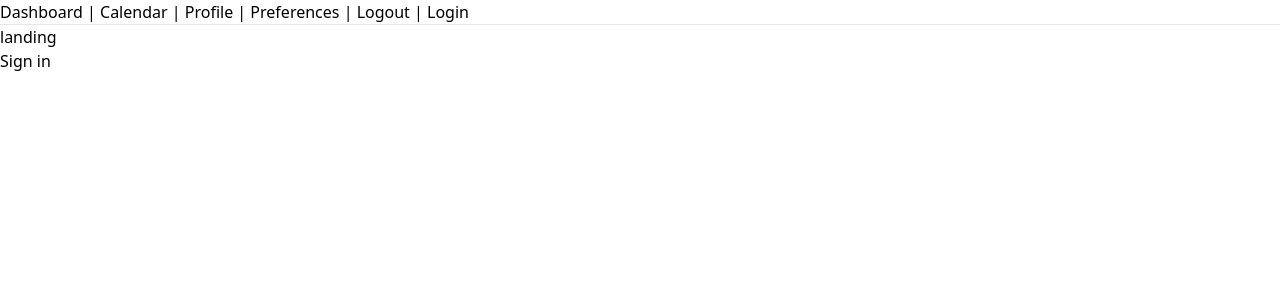
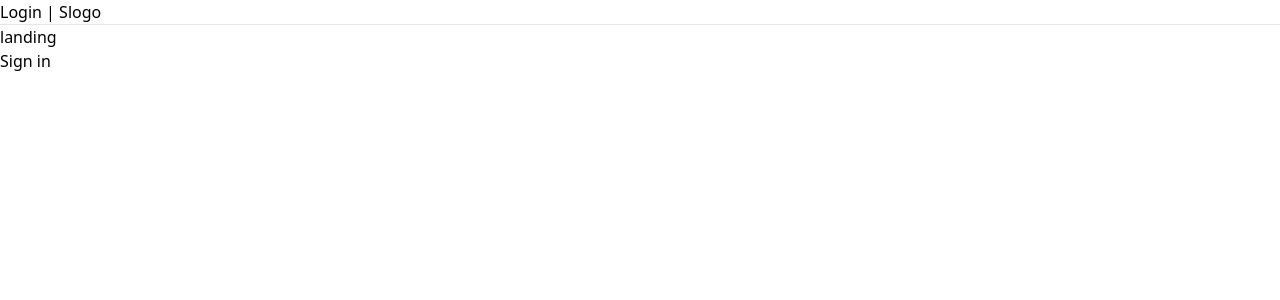
Before and after one commit to danzel-py/Schedule-Maybe, a Next.js app: page / in a window 1280 px wide. Shown: the top 300 px of the page. Built offline with nearby package versions, Linux system fonts and the light colour scheme; no server answers.

Commit message:
fix prisma instance

```diff
--- a/components/Header.tsx
+++ b/components/Header.tsx
@@ -1,8 +1,15 @@
 import Link from 'next/link'
+import { useSession } from "next-auth/client"
 
 export default function Navbar() {
+  const [session] = useSession()
+
   return (
     <header>
+
+
+      {session &&
+        <>
           <Link href="/dashboard">
             <a>Dashboard</a>
           </Link>{' '}
@@ -17,14 +24,28 @@ export default function Navbar() {
           |{' '}
           <Link href="/preferences">
             <a>Preferences</a>
-      </Link>{' '}
+          </Link>
+          {' '}
             |{' '}
           <Link href="/logout">
             <a>Logout</a>
+          </Link>
+          {' '}
+              |{' '}
+        </>
+      }
+
+      {!session &&
+      <>
+      <Link href="/login">
+        <a>Login</a>
       </Link>{' '}
           |{' '}
-      <Link href="/login">
-        <a>Login</a>
+      </>
+      }
+
+      <Link href="/">
+        <a>Slogo</a>
       </Link>
       <hr />
     </header>
--- /dev/null
+++ b/lib/prisma.ts
@@ -0,0 +1,14 @@
+import { PrismaClient } from "@prisma/client";
+
+let prisma: PrismaClient
+
+if (process.env.NODE_ENV === "production") {
+  prisma = new PrismaClient()
+} else {
+  if (!global.prisma) {
+    global.prisma = new PrismaClient()
+  }
+  prisma = global.prisma
+}
+
+export default prisma
--- a/pages/api/auth/[...nextauth].ts
+++ b/pages/api/auth/[...nextauth].ts
@@ -1,10 +1,7 @@
 import NextAuth from "next-auth"
 import Providers from "next-auth/providers"
 import { PrismaAdapter } from "@next-auth/prisma-adapter"
-import { PrismaClient } from '@prisma/client'
-
-const prisma = new PrismaClient()
-
+import prisma from '../../../lib/prisma'
 
 export default NextAuth({
   providers: [
```
Also changed, not shown: 1 other file (tests, documents, lock files or other folders). Lines whose indentation alone changed are shown as unchanged.
